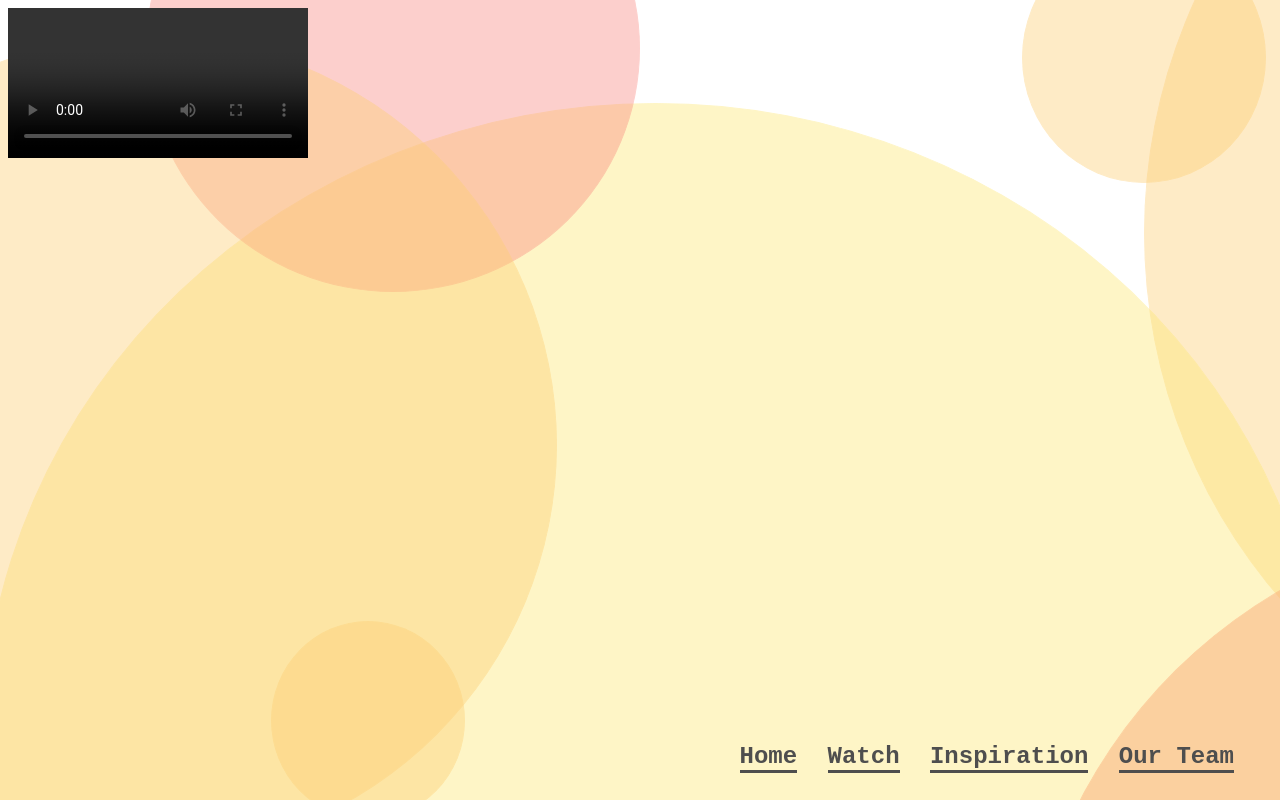
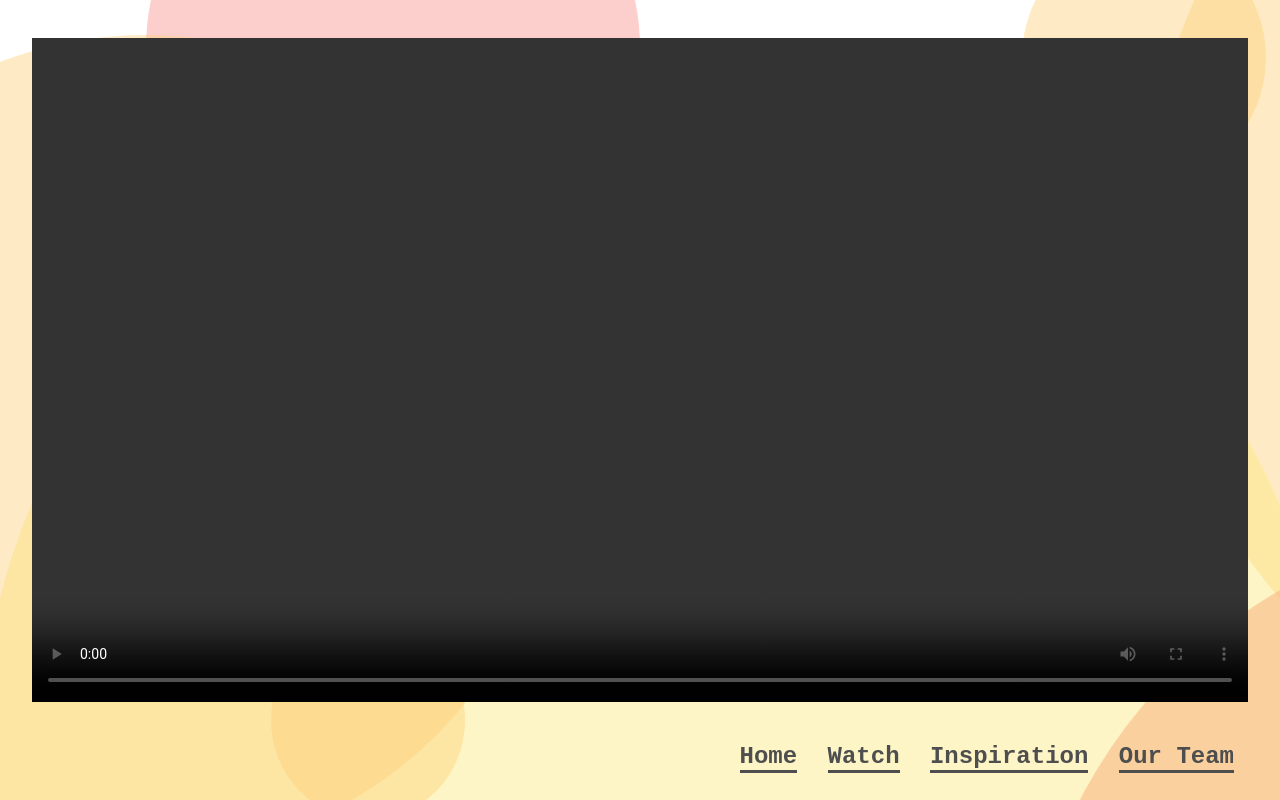
Before and after one commit to vnling/30MFF, a plain HTML site: page watch.html in a window 1280 px wide. Drawn offline with Linux system fonts and the light colour scheme.

Commit message:
Add files via upload

```diff
--- a/styles.css
+++ b/styles.css
@@ -71,3 +71,11 @@ ul {
     max-height: 250px;
     border-radius: 50%;
 }
+
+#video {
+    display: block;
+    width: 95vw;
+    height: 83vh;
+    padding: 30px 10px;
+    margin: auto;
+}
```
